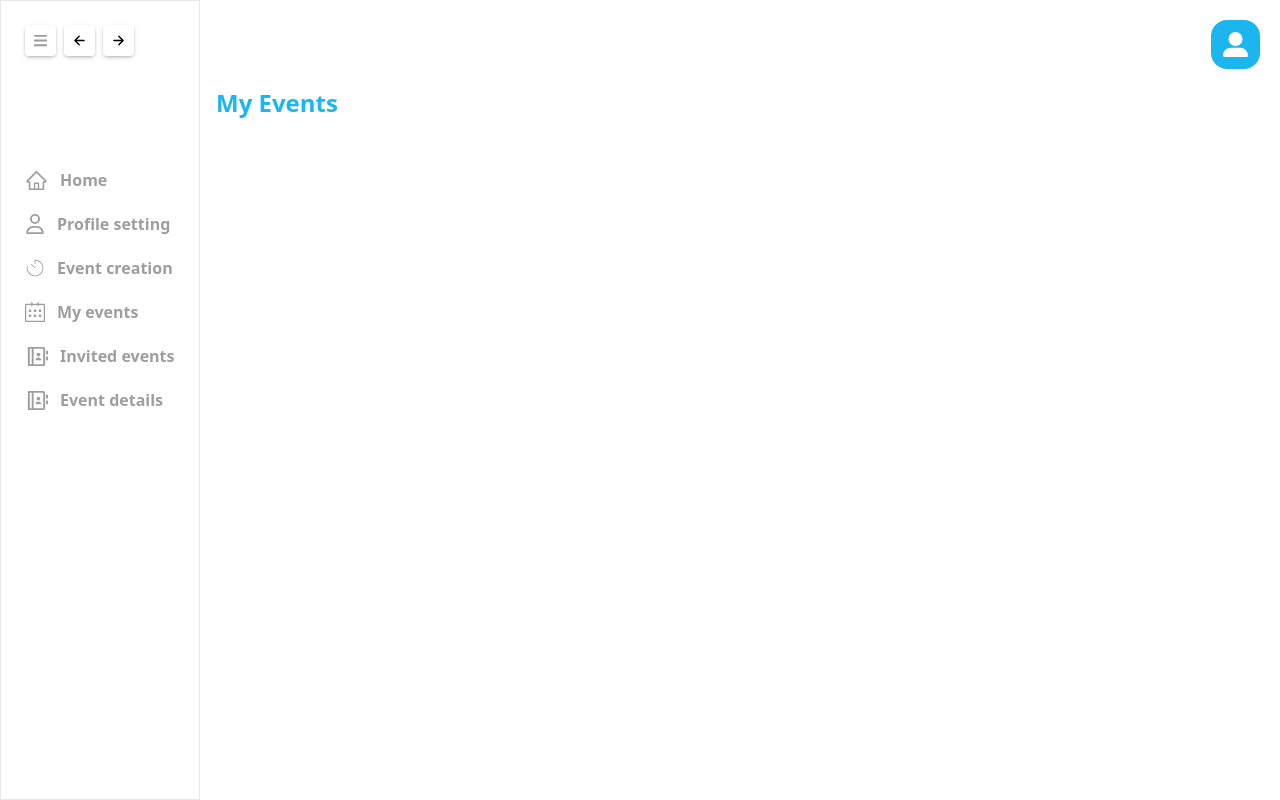
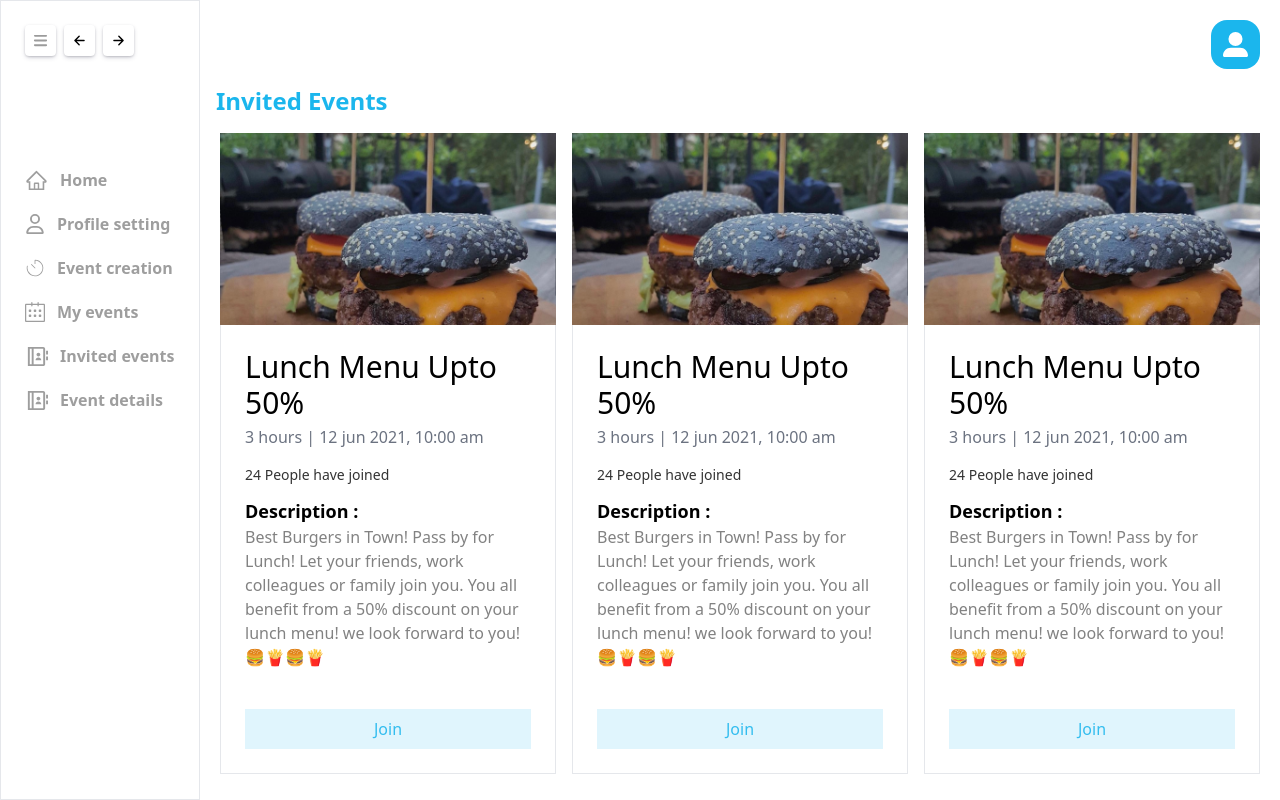
Before and after one commit to pristren/event-management-frontend, a React (Vite) app: page /invited-events in a window 1280 px wide. Built offline with nearby package versions, Linux system fonts and the light colour scheme.

Commit message:
envent page and  invite event page

```diff
--- a/src/pages/CreateEvent/Calender.jsx
+++ b/src/pages/CreateEvent/Calender.jsx
@@ -50,7 +50,7 @@ export default function Calender({ setNewDate }) {
   //   setNewDate(dayName);
 
   return (
-    <div className="max-w-[1140px] w-full mx-auto">
+    <div className="w-full max-w-7xl mx-auto">
       <Calendar
         onChange={onChange}
         value={value}
--- a/src/pages/CreateEvent/CreateEvent.jsx
+++ b/src/pages/CreateEvent/CreateEvent.jsx
@@ -13,12 +13,12 @@ const CreateEvent = () => {
   };
 
   return (
-    <div className="flex">
+    <div className="flex max-w-7xl mx-auto">
       <Sidebar />
       <div>
         <Profile />
         <div>
-          <h1 className="text-[#1BB6ED] font-bold text-[24px] p-4">
+          <h1 className="text-[#1BB6ED] font-bold text-2xl p-4">
             Event creation
           </h1>
           <div className="bg-[#F2F6FF] p-5 grid grid-cols-1 sm:grid-cols-2 md:grid-cols-3 gap-10">
--- a/src/pages/EventDetails/EventDetails.jsx
+++ b/src/pages/EventDetails/EventDetails.jsx
@@ -4,12 +4,12 @@ import Sidebar from "../../components/Sidebar";
 
 const EventDetails = () => {
   return (
-    <section className="flex">
+    <section className="flex max-w-7xl mx-auto">
       <Sidebar />
       <div className="w-full">
         <Profile />
         <div>
-          <h1 className="text-[#1BB6ED] font-bold text-[24px] p-4">
+          <h1 className="text-[#1BB6ED] font-bold text-2xl p-4">
             Event details
           </h1>
           <div>
--- a/src/pages/Home/Home.jsx
+++ b/src/pages/Home/Home.jsx
@@ -4,7 +4,7 @@ import HomeNavbar from "./HomeNavbar";
 
 const Home = () => {
   return (
-    <div className="text-white bg-slate-500 font-semibold">
+    <div className="text-white bg-slate-500 font-semibold max-w-7xl mx-auto">
       <HomeNavbar />
 
       <div className="flex">
--- a/src/pages/HomeScreen/HomeScreen.jsx
+++ b/src/pages/HomeScreen/HomeScreen.jsx
@@ -80,12 +80,10 @@ const lockIcon = (
 
 const HomeScreen = () => {
   return (
-    <div className="flex">
+    <div className="flex max-w-7xl mx-auto">
       <Sidebar />
       <div>
-        <h1 className="text-[#1BB6ED] font-bold text-[24px] p-4">
-          Home Screen
-        </h1>
+        <h1 className="text-[#1BB6ED] font-bold text-2xl p-4">Home Screen</h1>
         <div>
           <div className="grid grid-cols-1 md:grid-cols-2 lg:grid-cols-3 gap-4 w-full">
             <div className="bg-[#F2F6FF] rounded w-full">
--- /dev/null
+++ b/src/pages/InvitedEvent/InvitedEventCart.jsx
@@ -0,0 +1,39 @@
+import { Link } from "react-router-dom";
+import invitedCardImage from "../../assets/invite-card-banner.png";
+
+const InvitedEventCart = () => {
+  return (
+    <div>
+      <div className="">
+        <figure className="w-full max-h-48 overflow-hidden">
+          <img className="w-full h-auto" src={invitedCardImage} />
+        </figure>
+
+        <div className="border border-t-0 p-6">
+          <h2 className="text-3xl mb-1"> Lunch Menu Upto 50% </h2>
+          <p className="text-gray-500 mb-4"> 3 hours | 12 jun 2021, 10:00 am</p>
+
+          <p className="text-sm font-medium text-[#333] mb-3">
+            24 People have joined
+          </p>
+
+          <h4 className="text-lg font-semibold"> Description : </h4>
+          <p className="text-base text-[#828282]">
+            Best Burgers in Town! Pass by for Lunch! Let your friends, work
+            colleagues or family join you. You all benefit from a 50% discount
+            on your lunch menu! we look forward to you! 🍔🍟🍔🍟
+          </p>
+
+          <Link
+            className="w-full text-[#33BDEF] bg-[#33BDEF] bg-opacity-[0.15] hover:bg-opacity-80 hover:text-white transition duration-200 block text-center py-2 mt-10"
+            to="#"
+          >
+            Join
+          </Link>
+        </div>
+      </div>
+    </div>
+  );
+};
+
+export default InvitedEventCart;
--- a/src/pages/InvitedEvent/InvitedEvents.jsx
+++ b/src/pages/InvitedEvent/InvitedEvents.jsx
@@ -1,18 +1,24 @@
 import React from "react";
 import Profile from "../../components/Profile";
 import Sidebar from "../../components/Sidebar";
+import InvitedEventCart from "./InvitedEventCart";
 
 const InvitedEvents = () => {
   return (
-    <section className="flex">
+    <section className="flex max-w-7xl mx-auto">
       <Sidebar />
       <div className="w-full">
         <Profile />
         <div>
-          <h1 className="text-[#1BB6ED] font-bold text-[24px] p-4">
-            My Events
+          <h1 className="text-[#1BB6ED] font-bold text-2xl p-4">
+            Invited Events
           </h1>
-          <div></div>
+
+          <div className="grid grid-cols-1 md:grid-cols-2 lg:grid-cols-3 gap-4 px-5">
+            <InvitedEventCart />
+            <InvitedEventCart />
+            <InvitedEventCart />
+          </div>
         </div>
       </div>
     </section>
--- a/src/pages/MyEvents/MyEvents.jsx
+++ b/src/pages/MyEvents/MyEvents.jsx
@@ -1,17 +1,21 @@
-import React from "react";
 import Profile from "../../components/Profile";
 import Sidebar from "../../components/Sidebar";
+import MyEventsCart from "./MyEventsCart";
 
 const MyEvents = () => {
   return (
-    <section className="flex">
+    <section className="flex max-w-7xl mx-auto">
       <Sidebar />
       <div className="w-full">
         <Profile />
         <div>
-          <h1 className="text-[#1BB6ED] font-bold text-[24px] p-4">
-            My Events
-          </h1>
+          <h1 className="text-[#1BB6ED] font-bold text-2xl p-4">My Events</h1>
+
+          <div className="grid grid-cols-1 md:grid-cols-2 lg:grid-cols-3 gap-4 px-5">
+            <MyEventsCart />
+            <MyEventsCart />
+            <MyEventsCart />
+          </div>
         </div>
       </div>
     </section>
--- /dev/null
+++ b/src/pages/MyEvents/MyEventsCart.jsx
@@ -0,0 +1,39 @@
+import { Link } from "react-router-dom";
+import invitedCardImage from "../../assets/invite-card-banner.png";
+
+const MyEventsCart = () => {
+  return (
+    <div>
+      <div className="">
+        <figure className="w-full max-h-48 overflow-hidden">
+          <img className="w-full h-auto" src={invitedCardImage} />
+        </figure>
+
+        <div className="border border-t-0 p-6">
+          <h2 className="text-3xl mb-1"> Lunch Menu Upto 50% </h2>
+          <p className="text-gray-500 mb-4"> 3 hours | 12 jun 2021, 10:00 am</p>
+
+          <p className="text-sm font-medium text-[#333] mb-3">
+            24 People have joined
+          </p>
+
+          <h4 className="text-lg font-semibold"> Description : </h4>
+          <p className="text-base text-[#828282]">
+            Best Burgers in Town! Pass by for Lunch! Let your friends, work
+            colleagues or family join you. You all benefit from a 50% discount
+            on your lunch menu! we look forward to you! 🍔🍟🍔🍟
+          </p>
+
+          <Link
+            className="w-full text-[#33BDEF] bg-[#33BDEF] bg-opacity-[0.15] hover:bg-opacity-80 hover:text-white transition duration-200 block text-center py-2 mt-10"
+            to="#"
+          >
+            Join
+          </Link>
+        </div>
+      </div>
+    </div>
+  );
+};
+
+export default MyEventsCart;
--- a/src/pages/Profile/ProfileSetting.jsx
+++ b/src/pages/Profile/ProfileSetting.jsx
@@ -143,10 +143,10 @@ const lockIcon = (
 
 const ProfileSetting = () => {
   return (
-    <section className="flex">
+    <section className="flex max-w-7xl mx-auto">
       <Sidebar />
       <div className="container mx-auto px-3">
-        <h1 className="text-[#1BB6ED] font-bold text-[24px] p-4">
+        <h1 className="text-[#1BB6ED] font-bold text-2xl p-4">
           Profile Setting
         </h1>
 
```
Also changed, not shown: src/assets/invite-card-banner.png (added).
